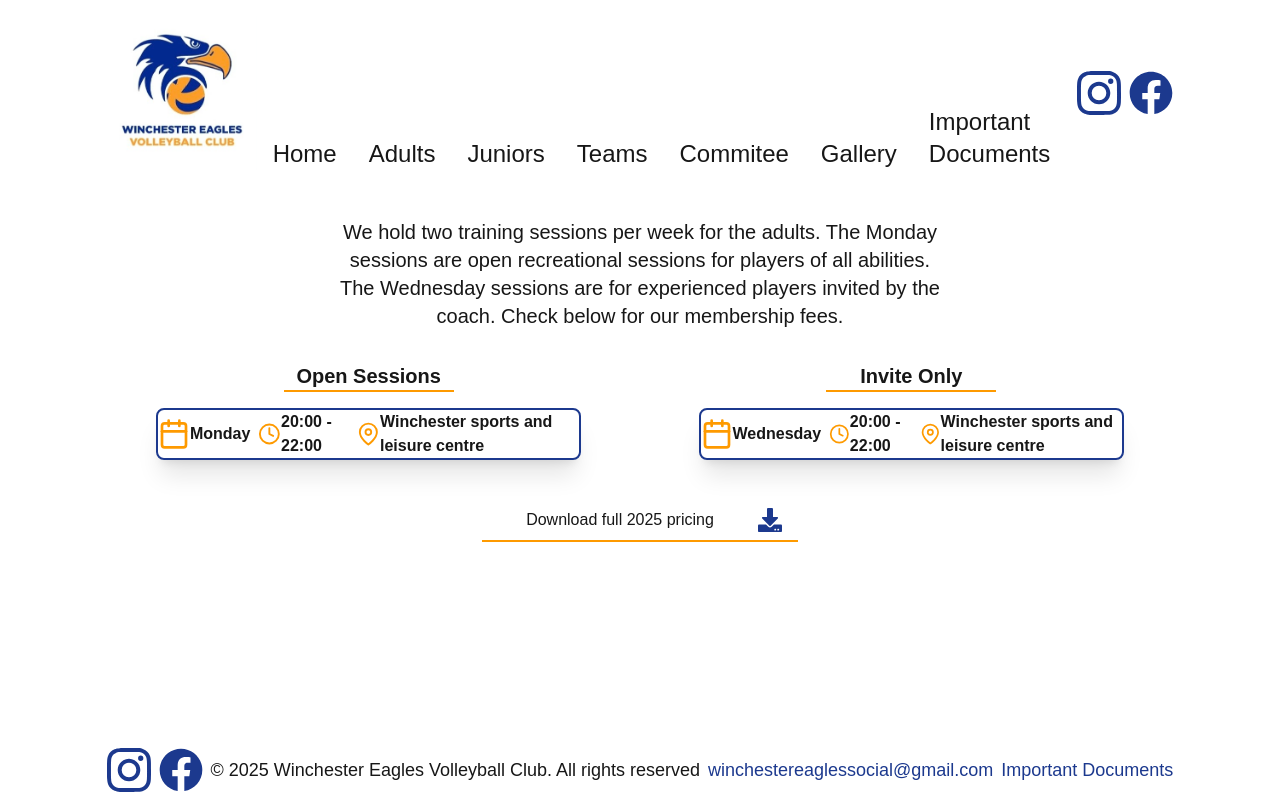
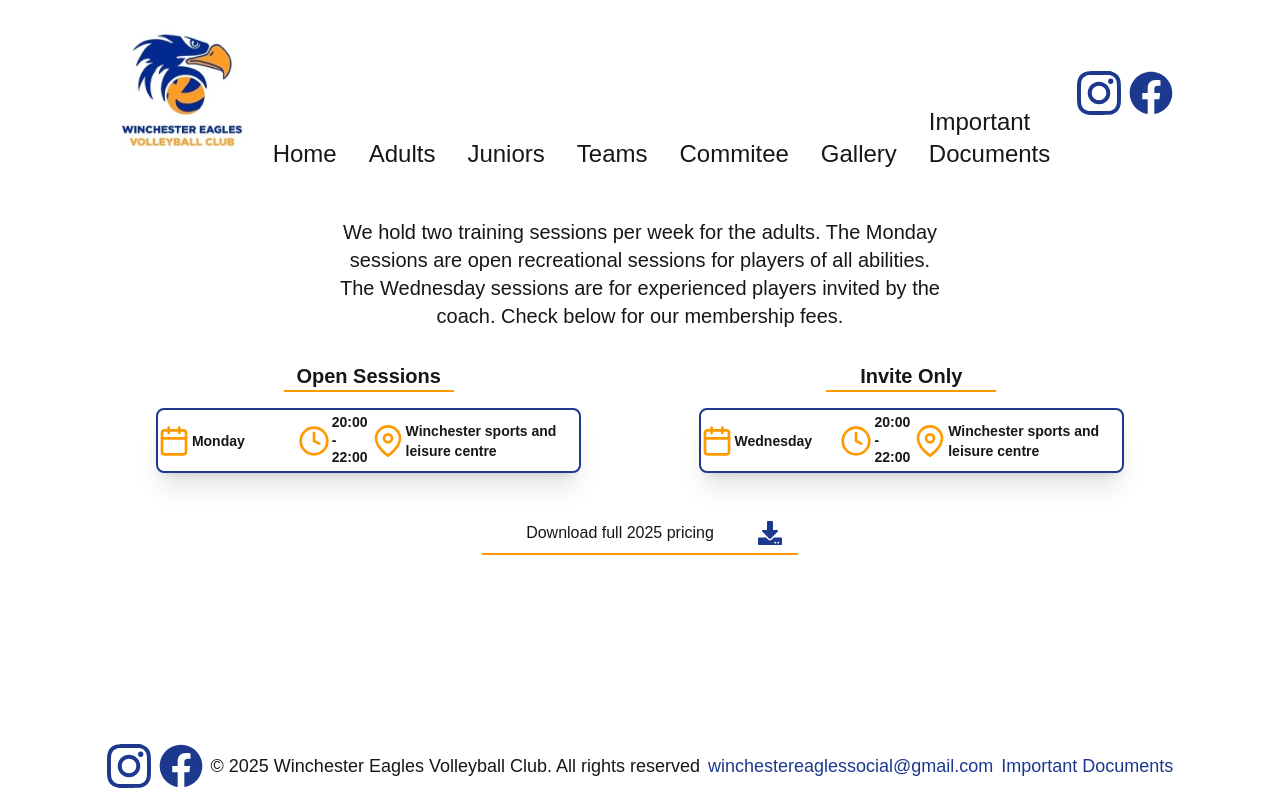
Before and after one commit to WinchesterEagles/Website, a Next.js app: page /adults in a window 1280 px wide. Built offline with nearby package versions, Linux system fonts and the light colour scheme.

Commit message:
#17 completed juniors page, modified ligthbox background

```diff
--- a/src/app/adults/page.tsx
+++ b/src/app/adults/page.tsx
@@ -1,8 +1,7 @@
-import { TimetableCard } from "components/timetableCard";
-import { TrainingSession } from "components/timetableCard";
 import { Metadata } from "next";
 import { FaDownload } from "react-icons/fa";
 import { openSessions, inviteOnly } from "assets/data";
+import { AdultsTimetableCard } from "components/adultsTimetableCard";
 
 export const metadata: Metadata = {
   title: "adults",
@@ -38,7 +37,7 @@ export default function Adults() {
           </h3>
 
           {openSessions.map((session, index) => (
-            <TimetableCard key={index} session={session} />
+            <AdultsTimetableCard key={index} session={session} />
           ))}
         </div>
 
@@ -49,7 +48,7 @@ export default function Adults() {
           </h3>
 
           {inviteOnly.map((session, index) => (
-            <TimetableCard key={index} session={session} />
+            <AdultsTimetableCard key={index} session={session} />
           ))}
         </div>
       </div>
--- a/src/app/globals.css
+++ b/src/app/globals.css
@@ -19,3 +19,8 @@ body {
   color: var(--foreground);
   font-family: Arial, Helvetica, sans-serif;
 }
+
+.yarl__container {
+  background-color: rgba(0, 0, 0, 0.8) !important; /* semi-transparent gray */
+  backdrop-filter: blur(10px); /* blur background */
+}
--- a/src/app/teams/page.tsx
+++ b/src/app/teams/page.tsx
@@ -23,7 +23,7 @@ export default function Teams() {
       {/* Visually hidden main heading for SEO */}
       <h1 className="sr-only">Teams</h1>
 
-      <h2 className="text-center  text-lg px-2 mb-8 xl:w-1/2 xl:mx-auto ">
+      <h2 className="text-center  text-lg px-4 mb-8 xl:w-1/2 xl:mx-auto ">
         Our teams compete in the highest regional leagues, including tournaments
         organized by the Southampton and District Volleyball Association (SADVA)
         and Volleyball Hampshire (VH). You can check out the league tables
--- a/src/assets/data.tsx
+++ b/src/assets/data.tsx
@@ -4,16 +4,17 @@ to simply maintenance process for non-techical people.
 If data grows too large they are to be separated into their own files and grouped within index file
 */
 
-import { TrainingSession } from "components/timetableCard";
+import { JuniorTrainingSession } from "components/juniorsTimetableCard";
 import { TeamInfo } from "components/teamCard";
 import { Document } from "components/importantDocCard";
 import { CommiteeMember } from "components/commiteeCard";
 import { Photo } from "components/galleryWall";
+import { AdultTrainingSession } from "components/adultsTimetableCard";
 
 // =========== ADULTS TRAINING SESSIONS ========== //
 
 // Open sessions
-export const openSessions: TrainingSession[] = [
+export const openSessions: AdultTrainingSession[] = [
   {
     day: "Monday",
     time: "20:00 - 22:00",
@@ -22,7 +23,7 @@ export const openSessions: TrainingSession[] = [
 ];
 
 // Invite Only
-export const inviteOnly: TrainingSession[] = [
+export const inviteOnly: AdultTrainingSession[] = [
   {
     day: "Wednesday",
     time: "20:00 - 22:00",
@@ -32,40 +33,26 @@ export const inviteOnly: TrainingSession[] = [
 
 // =========== JUNIORS TRAINING SESSIONS ========== //
 
-// Under 16s
-export const under16s: TrainingSession[] = [
+// Sunday
+export const sundaySessions: JuniorTrainingSession[] = [
   {
-    day: "Monday",
-    time: "20:00 - 22:00",
+    level: "Beginners - All Ages",
+    time: "10:45 - 12:15",
     location: "Winchester sports and leisure centre",
   },
   {
-    day: "Monday",
-    time: "20:00 - 22:00",
+    level: "Boys teams - All ages",
+    time: "09:15 - 10:45",
     location: "Winchester sports and leisure centre",
   },
   {
-    day: "Monday",
-    time: "20:00 - 22:00",
-    location: "Winchester sports and leisure centre",
-  },
-];
-
-// Under 18s
-export const under18s: TrainingSession[] = [
-  {
-    day: "Monday",
-    time: "20:00 - 22:00",
+    level: "Girls team  - U16s",
+    time: "09:15 - 10:45",
     location: "Winchester sports and leisure centre",
   },
   {
-    day: "Monday",
-    time: "20:00 - 22:00",
-    location: "Winchester sports and leisure centre",
-  },
-  {
-    day: "Monday",
-    time: "20:00 - 22:00",
+    level: "Girls team - U18s",
+    time: "10:45 - 12:15",
     location: "Winchester sports and leisure centre",
   },
 ];
@@ -149,10 +136,10 @@ export const commiteeMembers: CommiteeMember[] = [
 // =========== GALLERY IMAGES ========== //
 export const Photos: Photo[] = [
   {
-    src: "/images/hpAdults7.webp",
-    width: 4000,
-    height: 3000,
-    alt: "Adults playing indoor",
+    src: "/images/hpTeams2.webp",
+    width: 1600,
+    height: 1200,
+    alt: "team line-up photo",
   },
   {
     src: "/images/gallery1.webp",
@@ -161,10 +148,10 @@ export const Photos: Photo[] = [
     alt: "team line-up photo",
   },
   {
-    src: "/images/hpTeams2.webp",
-    width: 1600,
-    height: 1200,
-    alt: "team line-up photo",
+    src: "/images/hpAdults7.webp",
+    width: 4000,
+    height: 3000,
+    alt: "Adults playing indoor",
   },
   {
     src: "/images/hpAdults8.webp",
@@ -172,7 +159,6 @@ export const Photos: Photo[] = [
     height: 3000,
     alt: "Adults playing indoor",
   },
-
   {
     src: "/images/hpTeams3.webp",
     width: 2048,
@@ -195,7 +181,7 @@ export const Photos: Photo[] = [
     src: "/images/hpAdults1.webp",
     width: 3264,
     height: 1472,
-    alt: "Adults playing indoor",
+    alt: "Adults playing outdoor",
   },
   {
     src: "/images/hpTeams1.webp",
@@ -203,11 +189,18 @@ export const Photos: Photo[] = [
     height: 943,
     alt: "team line-up photo",
   },
+
   {
     src: "/images/gallery2.webp",
     width: 1536,
     height: 2048,
     alt: "team line-up photo",
+  },
+  {
+    src: "/images/hpAdults4.webp",
+    width: 3264,
+    height: 1472,
+    alt: "Adults playing outdoor",
   },
 ];
 
--- /dev/null
+++ b/src/components/adultsTimetableCard.tsx
@@ -0,0 +1,42 @@
+/* this is the widget for the training session
+it is used in Adults page
+the available training sessions are defined in the pages
+and widgets are generated through loop */
+
+import { FiCalendar, FiClock, FiMapPin } from "react-icons/fi";
+
+export interface AdultTrainingSession {
+  day: string;
+  time: string;
+  location: string;
+}
+export function AdultsTimetableCard({
+  session,
+}: {
+  session: AdultTrainingSession;
+}) {
+  return (
+    <div className="flex flex-row w-full py-1 rounded-lg shadow-xl border-2 border-blue-900 items-center xl:w-5/6 2xl:w-4/6 mb-4 xl:mx-auto text-sm">
+      <div className="flex flex-row items-center pr-1 py-0.5 flex-[2]">
+        <FiCalendar className="text-amber-500 min-w-8 min-h-8  w-9 h-9 xl:w-8 xl:h-8 flex-shrink-0 " />
+        <span className=" text-start font-semibold break-words pl-0.5 ">
+          {session.day}
+        </span>
+      </div>
+
+      <div className="flex flex-row items-center pr-1  w-fit flex-1 ">
+        <FiClock className="text-amber-500 min-w-8 min-h-8  w-9 h-9 xl:w-8 xl:h-8 flex-shrink-0" />
+        <span className=" text-center md:text-start font-semibold  pl-0.5 leading-tight ">
+          {session.time}
+        </span>
+      </div>
+
+      <div className="flex flex-row items-center pr-1 flex-[3] ">
+        <FiMapPin className="text-amber-500 min-w-8 min-h-8  w-9 h-9 xl:w-8 xl:h-8 flex-shrink-0 " />
+        <span className=" text-start font-semibold break-words pl-0.5 ">
+          {session.location}
+        </span>
+      </div>
+    </div>
+  );
+}
--- a/src/components/footer.tsx
+++ b/src/components/footer.tsx
@@ -3,7 +3,7 @@ import { FaFacebook } from "react-icons/fa";
 
 export default function footer() {
   return (
-    <div className="flex flex-col h-fit w-full text-center mt-8 xl:flex-row xl:justify-between xl:mx-auto xl:w-5/6 xl:text-lg xl:mt-16">
+    <div className="flex flex-col h-fit w-full text-center mt-8 mb-1 xl:flex-row xl:justify-between xl:mx-auto xl:w-5/6 xl:text-lg xl:mt-16">
       <div className="flex flex-row justify-center mx-auto border-b-4 border-amber-500 w-1/4 xl:w-fit xl:mx-0 xl:border-0">
         <SiInstagram className=" w-6 h-6 text-blue-900 mr-1 mb-2 cursor-pointer hover:text-amber-500 transition-colors duration-200 transform hover:scale-115 xl:w-11 xl:h-11" />
         <FaFacebook className=" w-6 h-6  text-blue-900 ml-1 mb-2 cursor-pointer hover:text-amber-500 transition-colors duration-200 transform hover:scale-115 xl:w-11 xl:h-11" />
--- a/src/components/header.tsx
+++ b/src/components/header.tsx
@@ -45,11 +45,11 @@ function HamburgerMenu({
       />
 
       <div className=" flex flex-row ml-6 mt-4 justify-between  ">
-        <ul className="w-1/2 font-bold">
+        <ul className="w-2/3 font-bold">
           {MenuItems.map(({ label, href }) => (
             <li
               key={label}
-              className="py-3 xl:px-6 2xl:px-8 active:scale-95
+              className="py-3 text-lg  active:scale-95
             transform transition-transform duration-100"
             >
               <a href={href}>{label}</a>
@@ -57,7 +57,7 @@ function HamburgerMenu({
           ))}
         </ul>
         <IoArrowBack
-          className="pr-4 pt-3 text-blue-900 w-11 h-11"
+          className="mr-4 mt-3 text-blue-900 w-8 h-8"
           onClick={onClose}
         />
       </div>
--- /dev/null
+++ b/src/components/juniorsTimetableCard.tsx
@@ -0,0 +1,42 @@
+/* this is the widget for the training session
+it is used in the juniors page
+the available training sessions are defined in the pages
+and widgets are generated through loop */
+
+import { FiStar, FiClock, FiMapPin } from "react-icons/fi";
+
+export interface JuniorTrainingSession {
+  level: string;
+  time: string;
+  location: string;
+}
+export function JuniorsTimetableCard({
+  session,
+}: {
+  session: JuniorTrainingSession;
+}) {
+  return (
+    <div className="flex flex-row w-full rounded-lg shadow-xl border-2 border-blue-900 items center xl:w-5/6 mb-4 xl:mx-auto text-sm">
+      <div className="flex flex-row items-center pr-1 py-0.5 flex-[2]">
+        <FiStar className="text-amber-500 min-w-8 min-h-8  w-9 h-9 xl:w-8 xl:h-8 flex-shrink-0 " />
+        <span className="font-semibold break-words pl-0.5 ">
+          {session.level}
+        </span>
+      </div>
+
+      <div className="flex flex-row items-center pr-1  w-fit flex-1 ">
+        <FiClock className="text-amber-500 min-w-8 min-h-8  w-9 h-9 xl:w-8 xl:h-8 flex-shrink-0" />
+        <span className=" text-center font-semibold  pl-0.5 leading-tight ">
+          {session.time}
+        </span>
+      </div>
+
+      <div className="flex flex-row items-center pr-1 flex-[2] ">
+        <FiMapPin className="text-amber-500 min-w-8 min-h-8  w-9 h-9 xl:w-8 xl:h-8 flex-shrink-0 " />
+        <span className="font-semibold break-words pl-0.5 ">
+          {session.location}
+        </span>
+      </div>
+    </div>
+  );
+}
--- a/src/components/timetableCard.tsx
+++ /dev/null
@@ -1,32 +0,0 @@
-/* this is the widget for the training session
-it is used in Adults and Juniors pages
-the available training sessions are defined in the pages
-and widgets are generated through loop */
-
-import { FiCalendar, FiClock, FiMapPin } from "react-icons/fi";
-
-export interface TrainingSession {
-  day: string;
-  time: string;
-  location: string;
-}
-export function TimetableCard({ session }: { session: TrainingSession }) {
-  return (
-    <div className="flex flex-row w-full rounded-lg shadow-xl border-2 border-blue-900 items center xl:w-5/6 mb-4 xl:mx-auto ">
-      <div className="flex flex-row items-center pr-2 py-0.5">
-        <FiCalendar className="text-amber-500  w-6 h-6 xl:w-8 xl:h-8" />
-        <span className="font-bold">{session.day}</span>
-      </div>
-
-      <div className="flex flex-row items-center pr-2  w-fit ">
-        <FiClock className="text-amber-500  w-9 h-9 xl:w-8 xl:h-8" />
-        <span className="font-bold">{session.time}</span>
-      </div>
-
-      <div className="flex flex-row items-center  ">
-        <FiMapPin className="text-amber-500  w-9 h-9 xl:w-8 xl:h-8" />
-        <span className="font-bold break-words">{session.location}</span>
-      </div>
-    </div>
-  );
-}
```
Also changed, not shown: src/app/juniors/page.tsx (+22 -25 lines), src/app/page.tsx (+9 -9 lines).
